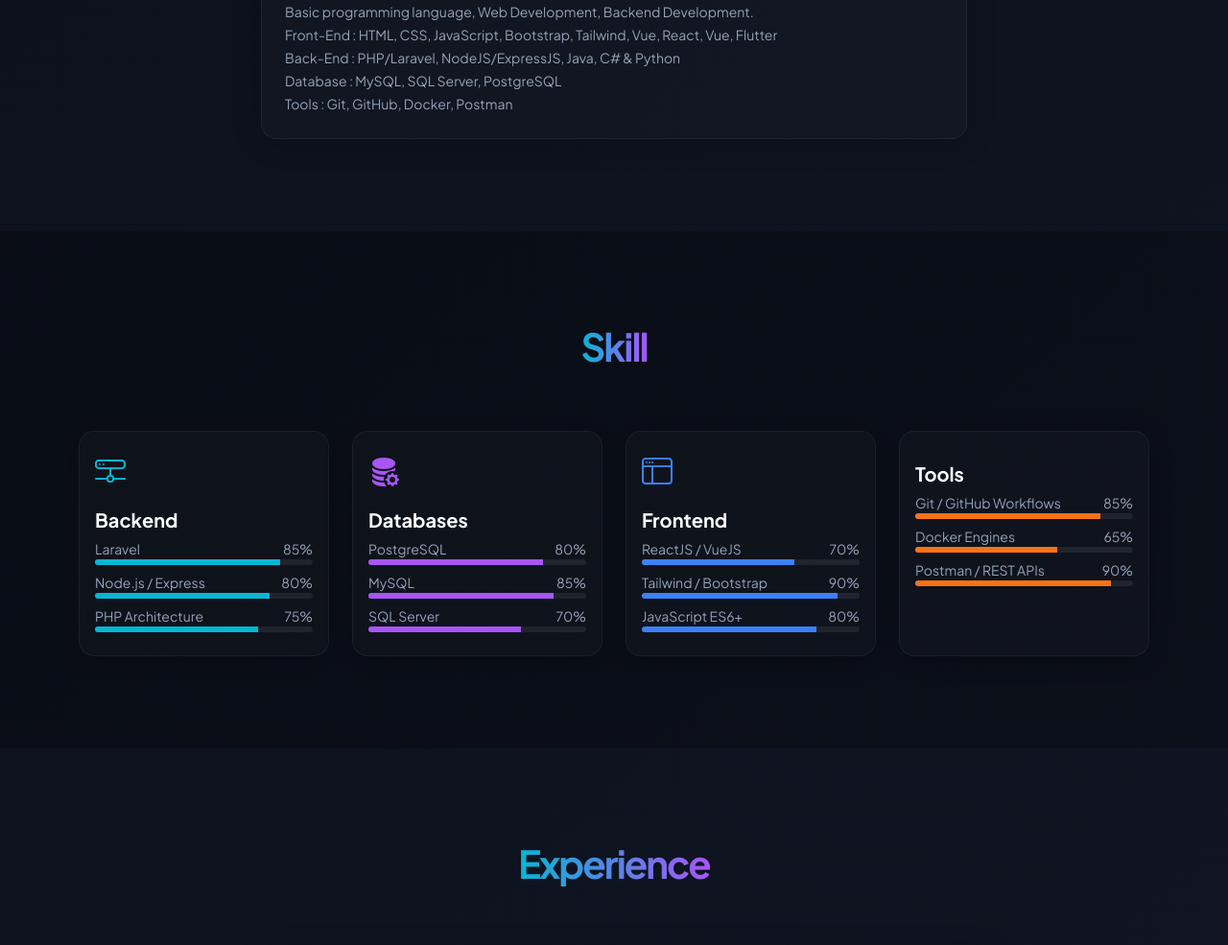
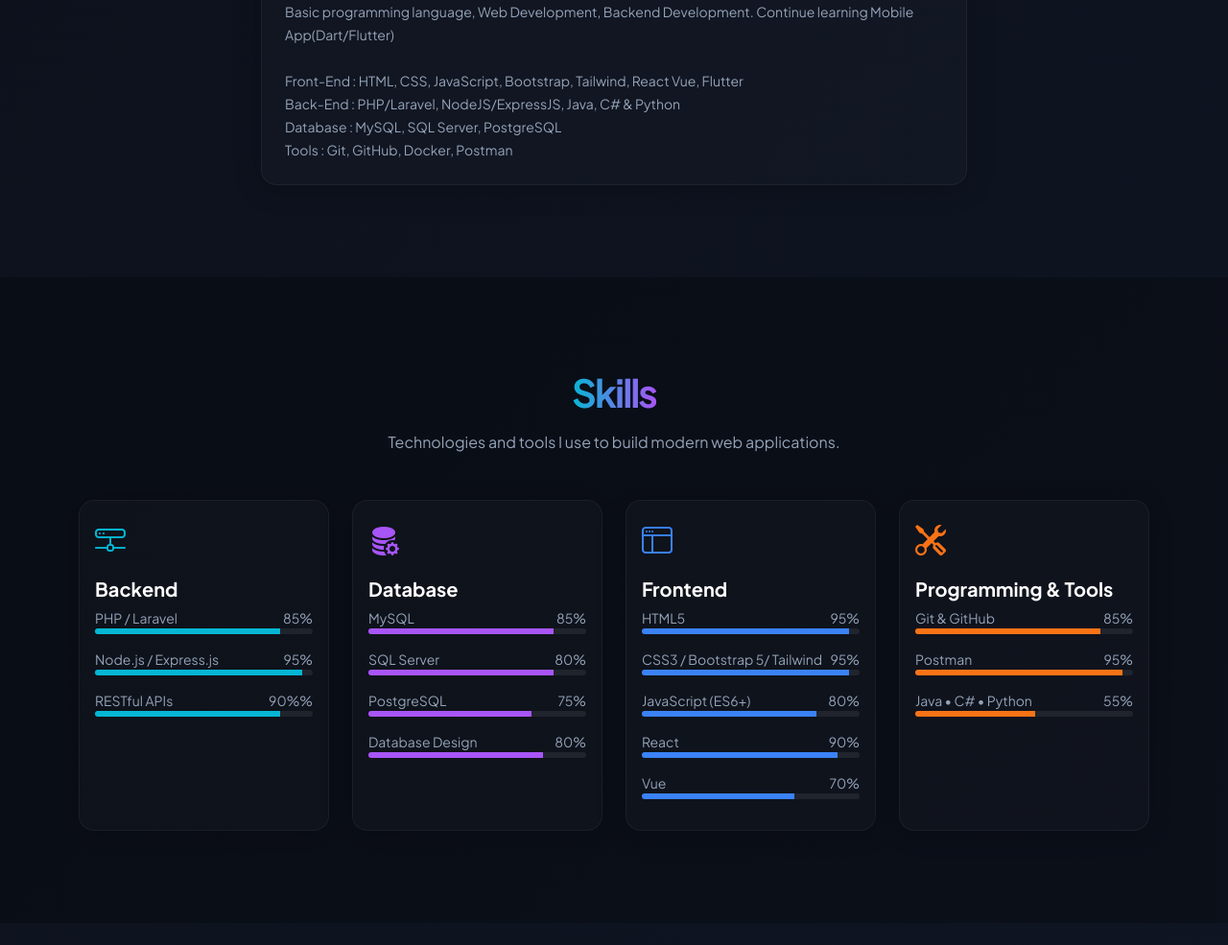
Before and after one commit to sievmaylorn/MyPortfolio_BACKEND, a plain HTML site: page index.html in a window 1280 px wide. Shown: the part 1628-2613 px from the top of the page at 96% size. Drawn offline with nearby package versions, Linux system fonts and the light colour scheme.

Commit message:
Second Commit

```diff
--- a/index.html
+++ b/index.html
@@ -156,8 +156,11 @@
             <div class="timeline-compact">
               <div class="timeline-item-compact">
                 <span class="text-white fw-medium">Royal University of Phnom Penh</span>
-                <span class="text-muted small d-block">Feb 2024 - Present (Year 3 Computer Science)</span>
-                <span class="text-muted small">Stack: C/C++, Java, SQL, C#,Data Structures, Algorithms, Database Systems, rchitecture Foundations, Networking</span>
+                <span class="text-muted small d-block">Feb 2024 - Present (Year 4 Computer Science) : </span>
+                <span class="text-muted small">
+                    Stack: C/C++, Java, C#,SQL Server, Data Structures, Algorithms,Data Analysis,
+                    Database Systems, Architecture Foundations, Networking.
+                </span>
               </div>
             </div>
              <hr class="border-secondary my-4">
@@ -170,12 +173,16 @@
                 <span class="text-muted small">
                   Basic programming language, Web Development, Backend Development.
                 </span>
+                <span class="text-muted small">
+                    Continue learning Mobile App(Dart/Flutter)
+                </span>
+                <br>
                 <br>
 
                 <span class="text-muted small">
                   Front-End  :
-      HTML, CSS, JavaScript, Bootstrap, Tailwind,
- Vue, React, Vue, Flutter
+      HTML, CSS, JavaScript, Bootstrap, Tailwind, React
+ Vue, Flutter
  <br>
 Back-End :
       PHP/Laravel,
@@ -201,58 +208,200 @@
 
 <section id="skills" data-aos="fade-up" class="py-6 bg-glass-dark">
   <div class="container">
+
     <div class="text-center mb-5">
-        <h2 class="section-title text-gradient">Skill</h2>
+      <h2 class="section-title text-gradient">Skills</h2>
+      <p class="text-muted">
+        Technologies and tools I use to build modern web applications.
+      </p>
     </div>
+
     <div class="row g-4">
+
+      <!-- Backend -->
       <div class="col-md-6 col-lg-3">
         <div class="card glass-card skill-card h-100 p-3">
-            <div class="skill-icon-wrapper mb-3 text-cyan"><i class="bi bi-hdd-network fs-2"></i></div>
+          <div class="skill-icon-wrapper mb-3 text-cyan">
+            <i class="bi bi-hdd-network fs-2"></i>
+          </div>
+
           <h5 class="fw-bold">Backend</h5>
-            <div class="mb-2"><small class="text-muted d-flex justify-content-between"><span>Laravel</span><span>85%</span></small>
-              <div class="progress progress-custom"><div class="progress-bar bg-cyan" style="width: 85%"></div></div></div>
-            <div class="mb-2"><small class="text-muted d-flex justify-content-between"><span>Node.js / Express</span><span>80%</span></small>
-              <div class="progress progress-custom"><div class="progress-bar bg-cyan" style="width: 80%"></div></div></div>
-            <div class="mb-2"><small class="text-muted d-flex justify-content-between"><span>PHP Architecture</span><span>75%</span></small>
-              <div class="progress progress-custom"><div class="progress-bar bg-cyan" style="width: 75%"></div></div></div>
+
+          <div class="mb-3">
+            <small class="text-muted d-flex justify-content-between">
+              <span>PHP / Laravel</span><span>85%</span>
+            </small>
+            <div class="progress progress-custom">
+              <div class="progress-bar bg-cyan" style="width:85%"></div>
             </div>
           </div>
+
+          <div class="mb-3">
+            <small class="text-muted d-flex justify-content-between">
+              <span>Node.js / Express.js</span><span>95%</span>
+            </small>
+            <div class="progress progress-custom">
+              <div class="progress-bar bg-cyan" style="width:95%"></div>
+            </div>
+          </div>
+
+          <div>
+            <small class="text-muted d-flex justify-content-between">
+              <span>RESTful APIs</span><span>90%%</span>
+            </small>
+            <div class="progress progress-custom">
+              <div class="progress-bar bg-cyan" style="width:85%"></div>
+            </div>
+          </div>
+
+        </div>
+      </div>
+
+      <!-- Database -->
       <div class="col-md-6 col-lg-3">
         <div class="card glass-card skill-card h-100 p-3">
-            <div class="skill-icon-wrapper mb-3 text-purple"><i class="bi bi-database-fill-gear fs-2"></i></div>
-            <h5 class="fw-bold">Databases</h5>
-            <div class="mb-2"><small class="text-muted d-flex justify-content-between"><span>PostgreSQL</span><span>80%</span></small>
-              <div class="progress progress-custom"><div class="progress-bar bg-purple" style="width: 80%"></div></div></div>
-            <div class="mb-2"><small class="text-muted d-flex justify-content-between"><span>MySQL</span><span>85%</span></small>
-              <div class="progress progress-custom"><div class="progress-bar bg-purple" style="width: 85%"></div></div></div>
-            <div class="mb-2"><small class="text-muted d-flex justify-content-between"><span>SQL Server</span><span>70%</span></small>
-              <div class="progress progress-custom"><div class="progress-bar bg-purple" style="width: 70%"></div></div></div>
+          <div class="skill-icon-wrapper mb-3 text-purple">
+            <i class="bi bi-database-fill-gear fs-2"></i>
+          </div>
+
+          <h5 class="fw-bold">Database</h5>
+
+          <div class="mb-3">
+            <small class="text-muted d-flex justify-content-between">
+              <span>MySQL</span><span>85%</span>
+            </small>
+            <div class="progress progress-custom">
+              <div class="progress-bar bg-purple" style="width:85%"></div>
             </div>
           </div>
+
+          <div class="mb-3">
+            <small class="text-muted d-flex justify-content-between">
+              <span>SQL Server</span><span>80%</span>
+            </small>
+            <div class="progress progress-custom">
+              <div class="progress-bar bg-purple" style="width:85%"></div>
+            </div>
+          </div>
+
+
+          <div class="mb-3">
+            <small class="text-muted d-flex justify-content-between">
+              <span>PostgreSQL</span><span>75%</span>
+            </small>
+            <div class="progress progress-custom">
+              <div class="progress-bar bg-purple" style="width:75%"></div>
+            </div>
+          </div>
+
+          <div>
+            <small class="text-muted d-flex justify-content-between">
+              <span>Database Design</span><span>80%</span>
+            </small>
+            <div class="progress progress-custom">
+              <div class="progress-bar bg-purple" style="width:80%"></div>
+            </div>
+          </div>
+
+        </div>
+      </div>
+
+      <!-- Frontend -->
       <div class="col-md-6 col-lg-3">
         <div class="card glass-card skill-card h-100 p-3">
-            <div class="skill-icon-wrapper mb-3 text-blue"><i class="bi bi-window-sidebar fs-2"></i></div>
+          <div class="skill-icon-wrapper mb-3 text-blue">
+            <i class="bi bi-window-sidebar fs-2"></i>
+          </div>
+
           <h5 class="fw-bold">Frontend</h5>
-            <div class="mb-2"><small class="text-muted d-flex justify-content-between"><span>ReactJS / VueJS</span><span>70%</span></small>
-              <div class="progress progress-custom"><div class="progress-bar bg-blue" style="width: 70%"></div></div></div>
-            <div class="mb-2"><small class="text-muted d-flex justify-content-between"><span>Tailwind / Bootstrap</span><span>90%</span></small>
-              <div class="progress progress-custom"><div class="progress-bar bg-blue" style="width: 90%"></div></div></div>
-            <div class="mb-2"><small class="text-muted d-flex justify-content-between"><span>JavaScript ES6+</span><span>80%</span></small>
-              <div class="progress progress-custom"><div class="progress-bar bg-blue" style="width: 80%"></div></div></div>
+
+          <div class="mb-3">
+            <small class="text-muted d-flex justify-content-between">
+              <span>HTML5</span><span>95%</span>
+            </small>
+            <div class="progress progress-custom">
+              <div class="progress-bar bg-blue" style="width:95%"></div>
             </div>
           </div>
+
+          <div class="mb-3">
+            <small class="text-muted d-flex justify-content-between">
+              <span>CSS3 / Bootstrap 5/ Tailwind</span><span>95%</span>
+            </small>
+            <div class="progress progress-custom">
+              <div class="progress-bar bg-blue" style="width:95%"></div>
+            </div>
+          </div>
+
+          <div class="mb-3">
+            <small class="text-muted d-flex justify-content-between">
+              <span>JavaScript (ES6+)</span><span>80%</span>
+            </small>
+            <div class="progress progress-custom">
+              <div class="progress-bar bg-blue" style="width:80%"></div>
+            </div>
+          </div>
+
+          <div class="mb-3">
+            <small class="text-muted d-flex justify-content-between">
+              <span>React</span><span>90%</span>
+            </small>
+            <div class="progress progress-custom">
+              <div class="progress-bar bg-blue" style="width:90%"></div>
+            </div>
+          </div>
+
+          <div class="mb-3">
+            <small class="text-muted d-flex justify-content-between">
+              <span>Vue</span><span>70%</span>
+            </small>
+            <div class="progress progress-custom">
+              <div class="progress-bar bg-blue" style="width:70%"></div>
+            </div>
+          </div>
+
+        </div>
+      </div>
+
+      <!-- Programming & Tools -->
       <div class="col-md-6 col-lg-3">
         <div class="card glass-card skill-card h-100 p-3">
-            <div class="skill-icon-wrapper mb-3 text-orange"><i class="bi bi-terminal-box fs-2"></i></div>
-            <h5 class="fw-bold"> Tools</h5>
-            <div class="mb-2"><small class="text-muted d-flex justify-content-between"><span>Git / GitHub Workflows</span><span>85%</span></small>
-              <div class="progress progress-custom"><div class="progress-bar bg-orange" style="width: 85%"></div></div></div>
-            <div class="mb-2"><small class="text-muted d-flex justify-content-between"><span>Docker Engines</span><span>65%</span></small>
-              <div class="progress progress-custom"><div class="progress-bar bg-orange" style="width: 65%"></div></div></div>
-            <div class="mb-2"><small class="text-muted d-flex justify-content-between"><span>Postman / REST APIs</span><span>90%</span></small>
-              <div class="progress progress-custom"><div class="progress-bar bg-orange" style="width: 90%"></div></div></div>
+          <div class="skill-icon-wrapper mb-3 text-orange">
+            <i class="bi bi-tools fs-2"></i>
+          </div>
+
+          <h5 class="fw-bold">Programming & Tools</h5>
+
+          <div class="mb-3">
+            <small class="text-muted d-flex justify-content-between">
+              <span>Git & GitHub</span><span>85%</span>
+            </small>
+            <div class="progress progress-custom">
+              <div class="progress-bar bg-orange" style="width:85%"></div>
             </div>
           </div>
+
+          <div class="mb-3">
+            <small class="text-muted d-flex justify-content-between">
+              <span>Postman</span><span>95%</span>
+            </small>
+            <div class="progress progress-custom">
+              <div class="progress-bar bg-orange" style="width:95%"></div>
+            </div>
+          </div>
+
+          <div>
+            <small class="text-muted d-flex justify-content-between">
+              <span>Java • C# • Python</span><span>55%</span>
+            </small>
+            <div class="progress progress-custom">
+              <div class="progress-bar bg-orange" style="width:55%"></div>
+            </div>
+          </div>
+
+        </div>
+      </div>
+
     </div>
   </div>
 </section>
```
Lines whose indentation alone changed are shown as unchanged.
